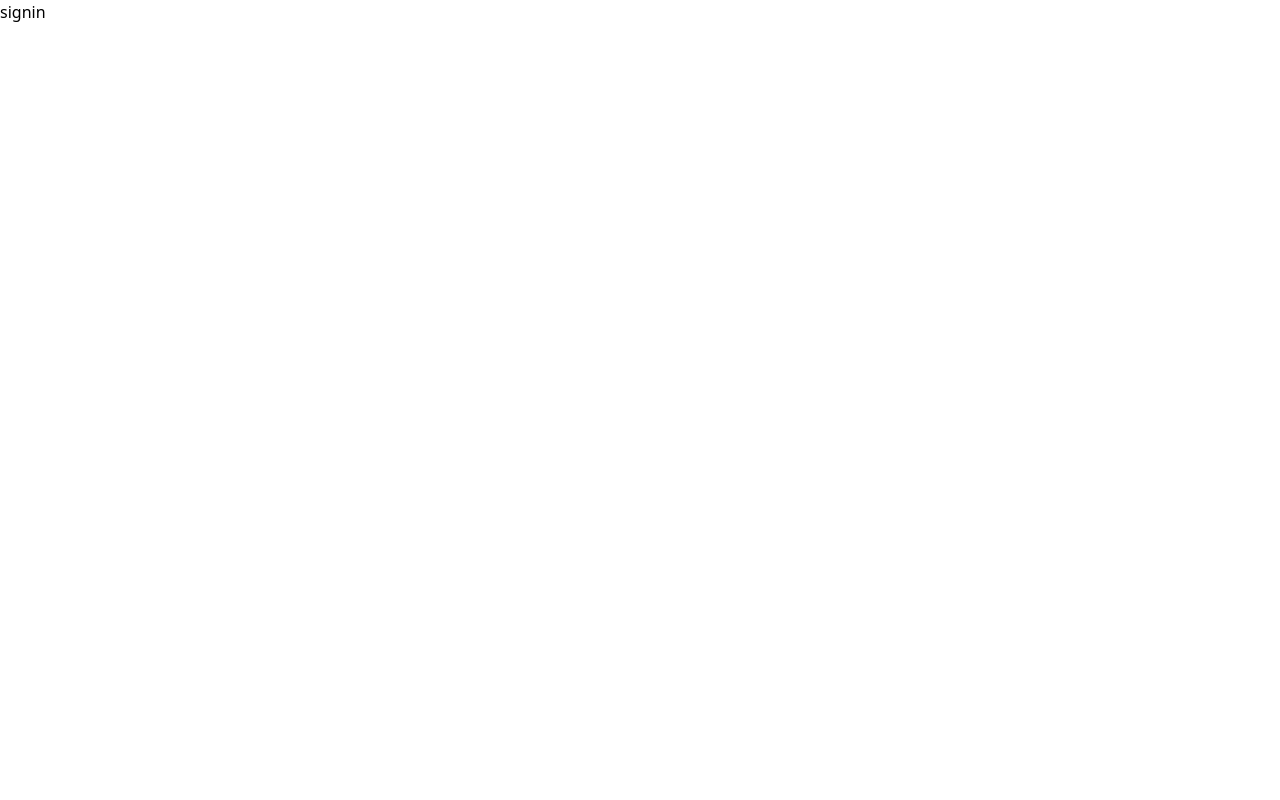
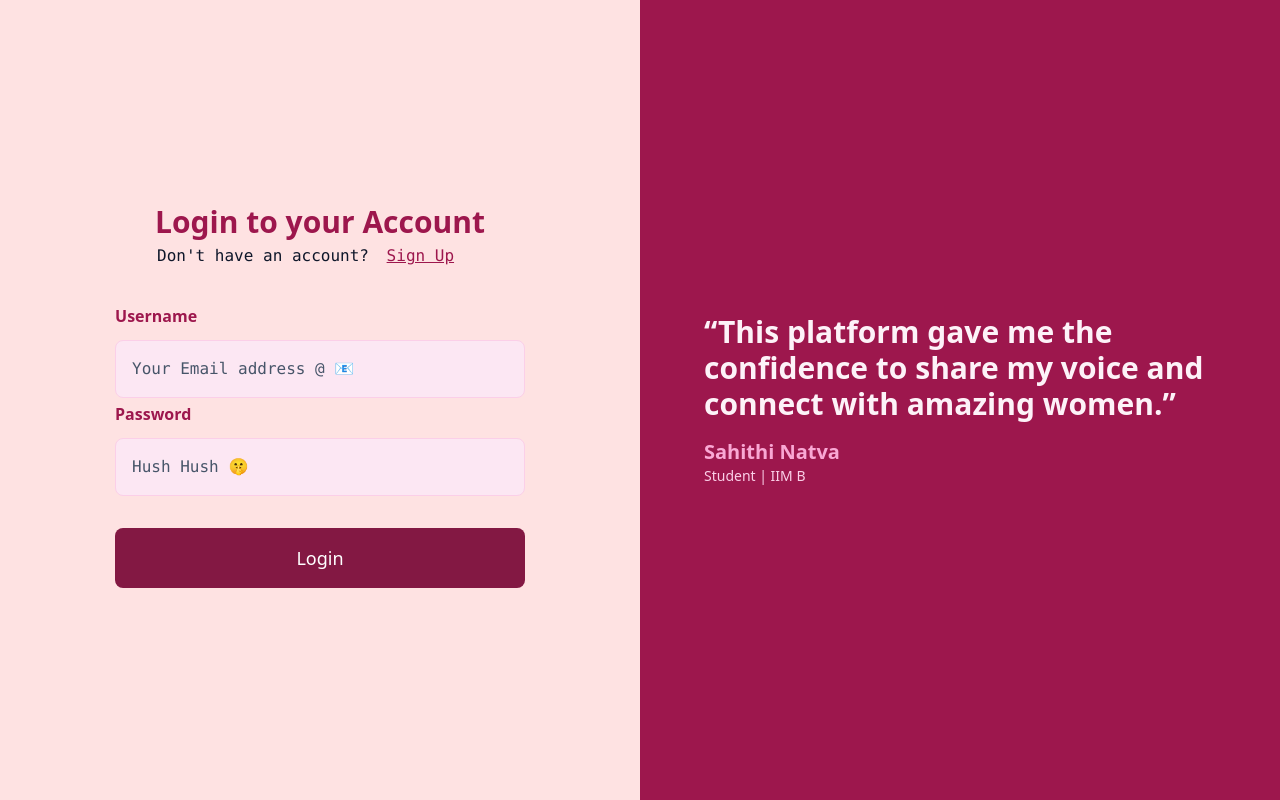
Before and after one commit to SuryaS1729/bitwise_medium, a React (Vite) app in the folder frontend/: page /signin in a window 1280 px wide. Built offline with nearby package versions, Linux system fonts and the light colour scheme.

Commit message:
cleaned up the signin and signup pages fully

```diff
--- a/frontend/package.json
+++ b/frontend/package.json
@@ -11,6 +11,7 @@
   },
   "dependencies": {
     "@surya7314/medium-common": "^1.0.0",
+    "axios": "^1.7.9",
     "react": "^18.3.1",
     "react-dom": "^18.3.1",
     "react-router-dom": "^7.1.0"
--- a/frontend/src/components/Auth.tsx
+++ b/frontend/src/components/Auth.tsx
@@ -1,33 +1,49 @@
 import { SignupInput,  } from "@surya7314/medium-common"
+import axios from "axios"
 import { ChangeEvent, useState } from "react"
-import { Link } from "react-router-dom"
+import { Link, useNavigate } from "react-router-dom"
+import { BACKEND_URL } from "../config"
+
 
 export const Auth = ({type}: {type: "signup"|"signin"})=>{
-
+    const navigate = useNavigate()
     const [postInputs,setPostInputs]= useState<SignupInput>({
         name: "",
         username:"",
         password:""
     })
+
+    async function sendRequest(){
+        try {
+             const response= await axios.post(`${BACKEND_URL}/api/v1/user/${type==="signup"?"signup":"signin"}`,postInputs )
+             const jwt = response.data
+             localStorage.setItem("token",jwt)
+             navigate("/blogs")
+        } catch (error) {
+            //alert the user that the request failed
+        }
+
+    }
     return <div className="bg-red-100 h-screen flex justify-center flex-col">
 
         <div className="flex justify-center">
             <div>
             <div className="px-10">
                 <div className="text-pink-800 text-3xl font-extrabold">
-                    Create an account
+                {type === "signin" ? "Login to your Account ":"Create an Account" }
                 </div>
-                <div className=" text-slate-900 text-s font-mono font-thin pl-0.5 mt-1">
-                   Already have an account? <Link className="pl-0 underline text-pink-800" to={"/signin"}>Login</Link>
+                <div className=" text-slate-900 text-s font-mono font-normal pl-0.5 mt-1">
+                   {type === "signin" ? "Don't have an account? ":"Already have an account?" }
+                    <Link className="pl-2 underline text-pink-800" to={type === "signin"? "/signup": "/signin"}>{type==="signin"? "Sign Up": "Login"}</Link>
                 </div>
             </div>
             <div className="pt-8">
-                <LabelledInput label="Name" placeholder="Your Beautiful Name 🙋🏻‍♀️" onChange={(e)=>{
+                {type === "signup"?<LabelledInput label="Name" placeholder="Your Name 🙋🏻‍♀️" onChange={(e)=>{
                    setPostInputs({
                     ...postInputs,
                     name: e.target.value
                 })
-                }} />
+                }} />:null}
                 <LabelledInput label="Username" placeholder="Your Email address @ 📧" onChange={(e)=>{
                    setPostInputs({
                     ...postInputs,
@@ -40,7 +56,7 @@ export const Auth = ({type}: {type: "signup"|"signin"})=>{
                         password: e.target.value
                     })
                 }} />
-                <button type="button" className="mt-8 w-full text-white bg-pink-900 hover:bg-pink-950 focus:outline-none focus:ring-4 focus:ring-gray-300 font-medium rounded-lg text-lg px-5 py-4 me-2 mb-2">{type === "signup"? "Sign Up": "Sign In" }</button>
+                <button onClick={sendRequest} type="button" className="mt-8 w-full text-white bg-pink-900 hover:bg-pink-950 focus:outline-none focus:ring-4 focus:ring-gray-300 font-medium rounded-lg text-lg px-5 py-4 me-2 mb-2">{type === "signup"? "Sign Up": "Login" }</button>
 
                 </div>
             </div>
--- a/frontend/src/components/Quote.tsx
+++ b/frontend/src/components/Quote.tsx
@@ -6,8 +6,8 @@ export const Quote = ()=>{
             <div className="max-w-lg">
                  <div className=" text-3xl font-bold text-pink-50">“This platform gave me the confidence to share my voice and connect with amazing women.”
                  </div>
-                 <div className="text-xl text-pink-300 font-semibold max-w-md mt-4"> Julius Winfield</div>
-                <div className="text-sm font-light max-w-md text-pink-200"> CEO | Acme Corp</div>
+                 <div className="text-xl text-pink-300 font-semibold max-w-md mt-4"> Sahithi Natva</div>
+                <div className="text-sm font-light max-w-md text-pink-200"> Student | IIM B</div>
              </div>
         </div>
 
--- /dev/null
+++ b/frontend/src/config.ts
@@ -0,0 +1 @@
+export const BACKEND_URL ="https://backend.surya-curiousfusion.workers.dev"
--- a/frontend/src/pages/Signin.tsx
+++ b/frontend/src/pages/Signin.tsx
@@ -1,5 +1,19 @@
+import { Auth } from "../components/Auth"
+import { Quote } from "../components/Quote"
+
 
 
 export const Signin = ()=>{
-    return <div> signin</div>
+    return <div>
+        <div className="grid grid-cols-1 lg:grid-cols-2">
+            <div>
+                <Auth type="signin"/>
+            </div>
+
+            <div className=" hidden lg:block">
+                <Quote/>
+            </div>
+
+        </div>
+    </div>
 }
--- a/frontend/src/pages/Signup.tsx
+++ b/frontend/src/pages/Signup.tsx
@@ -5,12 +5,12 @@ import { Quote } from "../components/Quote"
 
 export const Signup = ()=>{
     return <div>
-        <div className="grid grid-cols-2">
+        <div className="grid grid-cols-1 lg:grid-cols-2">
             <div>
-                <Auth/>
+                <Auth type="signup"/>
             </div>
 
-            <div className=" invisible lg:visible">
+            <div className=" hidden lg:block">
                 <Quote/>
             </div>
 
```
Also changed, not shown: 2 other files (tests, documents, lock files or other folders).
